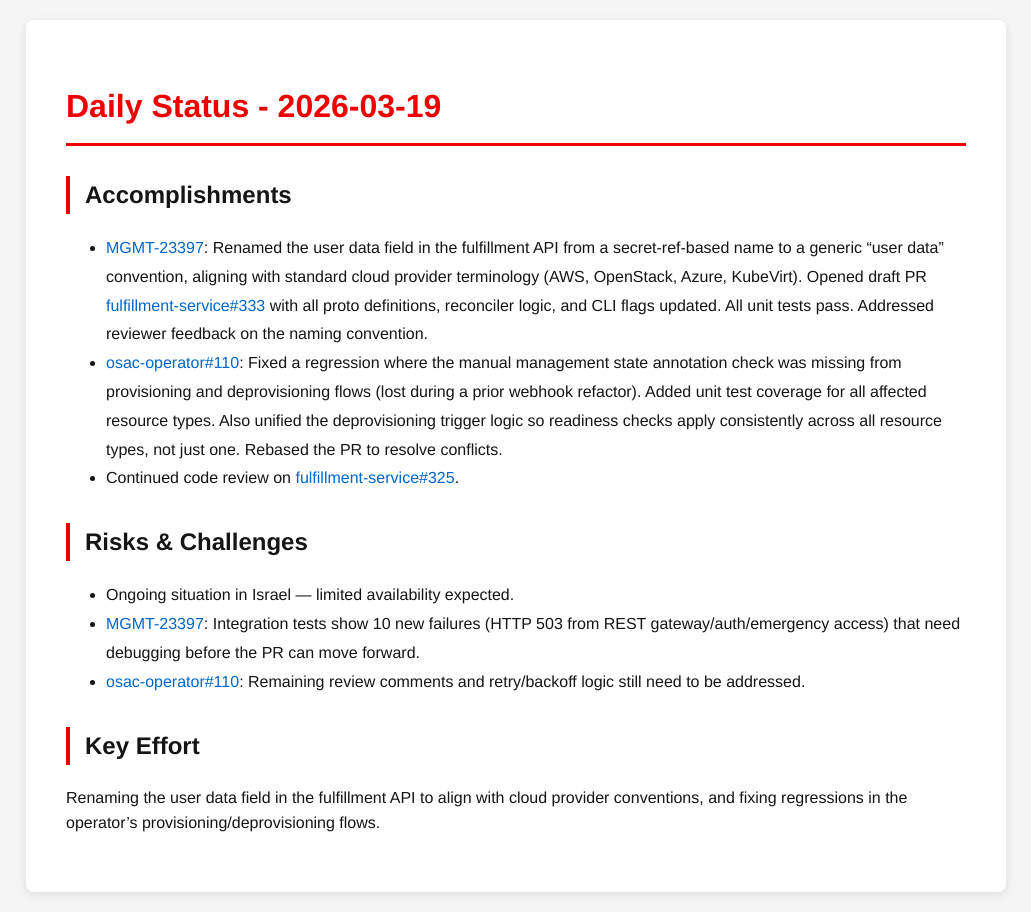
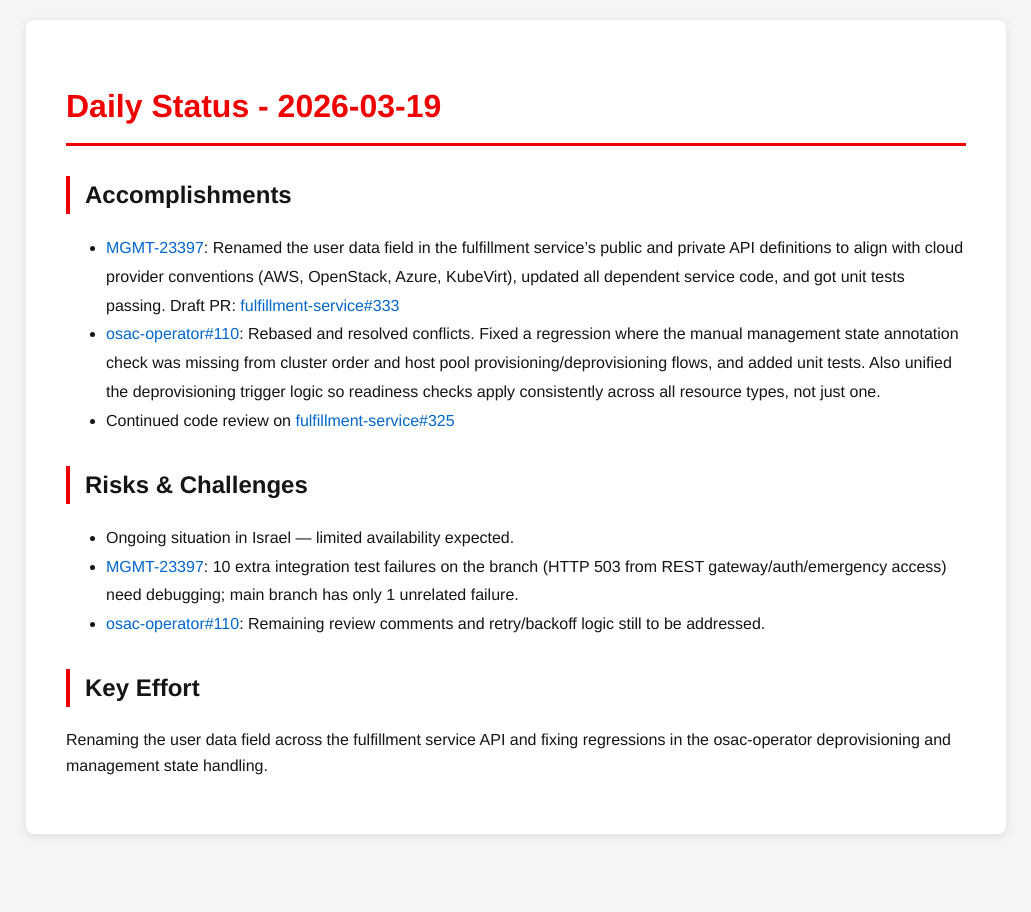
Before and after one commit to tzvatot/daily-status, a Jekyll site: the page built from 2026-03-19.md, in a window 1280 px wide. Shown: the whole page, without its empty margins (124-1155 px from the left). Built offline with Jekyll 4.4.1, drawn with Linux system fonts in a browser that asks for light colours.

Commit message:
Daily status update - 2026-03-19

```diff
--- a/2026-03-19.md
+++ b/2026-03-19.md
@@ -7,14 +7,14 @@
 # Daily Status - 2026-03-19
 
 ## Accomplishments
-- [MGMT-23397](https://issues.redhat.com/browse/MGMT-23397): Renamed the user data field in the fulfillment API from a secret-ref-based name to a generic "user data" convention, aligning with standard cloud provider terminology (AWS, OpenStack, Azure, KubeVirt). Opened draft PR [fulfillment-service#333](https://github.com/osac-project/fulfillment-service/pull/333) with all proto definitions, reconciler logic, and CLI flags updated. All unit tests pass. Addressed reviewer feedback on the naming convention.
-- [osac-operator#110](https://github.com/osac-project/osac-operator/pull/110): Fixed a regression where the manual management state annotation check was missing from provisioning and deprovisioning flows (lost during a prior webhook refactor). Added unit test coverage for all affected resource types. Also unified the deprovisioning trigger logic so readiness checks apply consistently across all resource types, not just one. Rebased the PR to resolve conflicts.
-- Continued code review on [fulfillment-service#325](https://github.com/osac-project/fulfillment-service/pull/325).
+- [MGMT-23397](https://issues.redhat.com/browse/MGMT-23397): Renamed the user data field in the fulfillment service's public and private API definitions to align with cloud provider conventions (AWS, OpenStack, Azure, KubeVirt), updated all dependent service code, and got unit tests passing. Draft PR: [fulfillment-service#333](https://github.com/osac-project/fulfillment-service/pull/333)
+- [osac-operator#110](https://github.com/osac-project/osac-operator/pull/110): Rebased and resolved conflicts. Fixed a regression where the manual management state annotation check was missing from cluster order and host pool provisioning/deprovisioning flows, and added unit tests. Also unified the deprovisioning trigger logic so readiness checks apply consistently across all resource types, not just one.
+- Continued code review on [fulfillment-service#325](https://github.com/osac-project/fulfillment-service/pull/325)
 
 ## Risks & Challenges
 - Ongoing situation in Israel — limited availability expected.
-- [MGMT-23397](https://issues.redhat.com/browse/MGMT-23397): Integration tests show 10 new failures (HTTP 503 from REST gateway/auth/emergency access) that need debugging before the PR can move forward.
-- [osac-operator#110](https://github.com/osac-project/osac-operator/pull/110): Remaining review comments and retry/backoff logic still need to be addressed.
+- [MGMT-23397](https://issues.redhat.com/browse/MGMT-23397): 10 extra integration test failures on the branch (HTTP 503 from REST gateway/auth/emergency access) need debugging; main branch has only 1 unrelated failure.
+- [osac-operator#110](https://github.com/osac-project/osac-operator/pull/110): Remaining review comments and retry/backoff logic still to be addressed.
 
 ## Key Effort
-Renaming the user data field in the fulfillment API to align with cloud provider conventions, and fixing regressions in the operator's provisioning/deprovisioning flows.
+Renaming the user data field across the fulfillment service API and fixing regressions in the osac-operator deprovisioning and management state handling.
```
